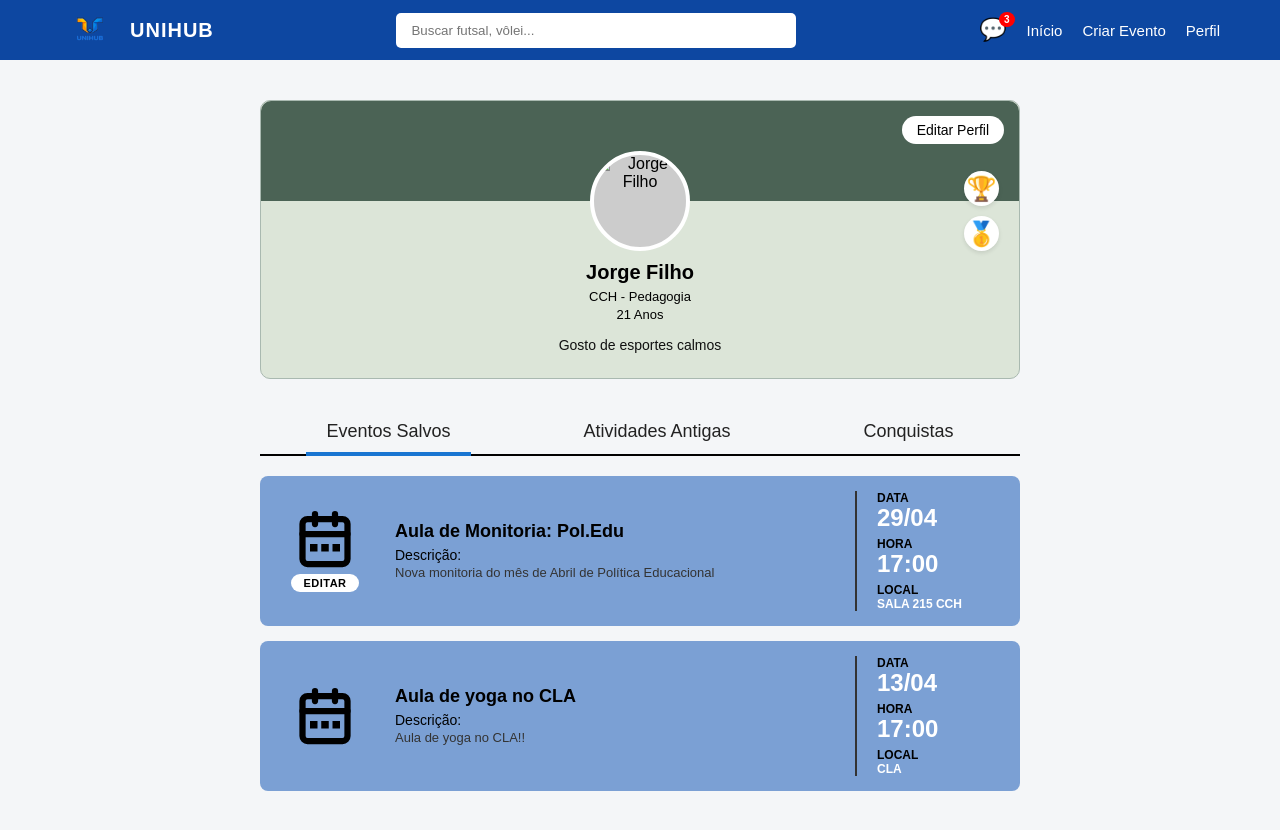
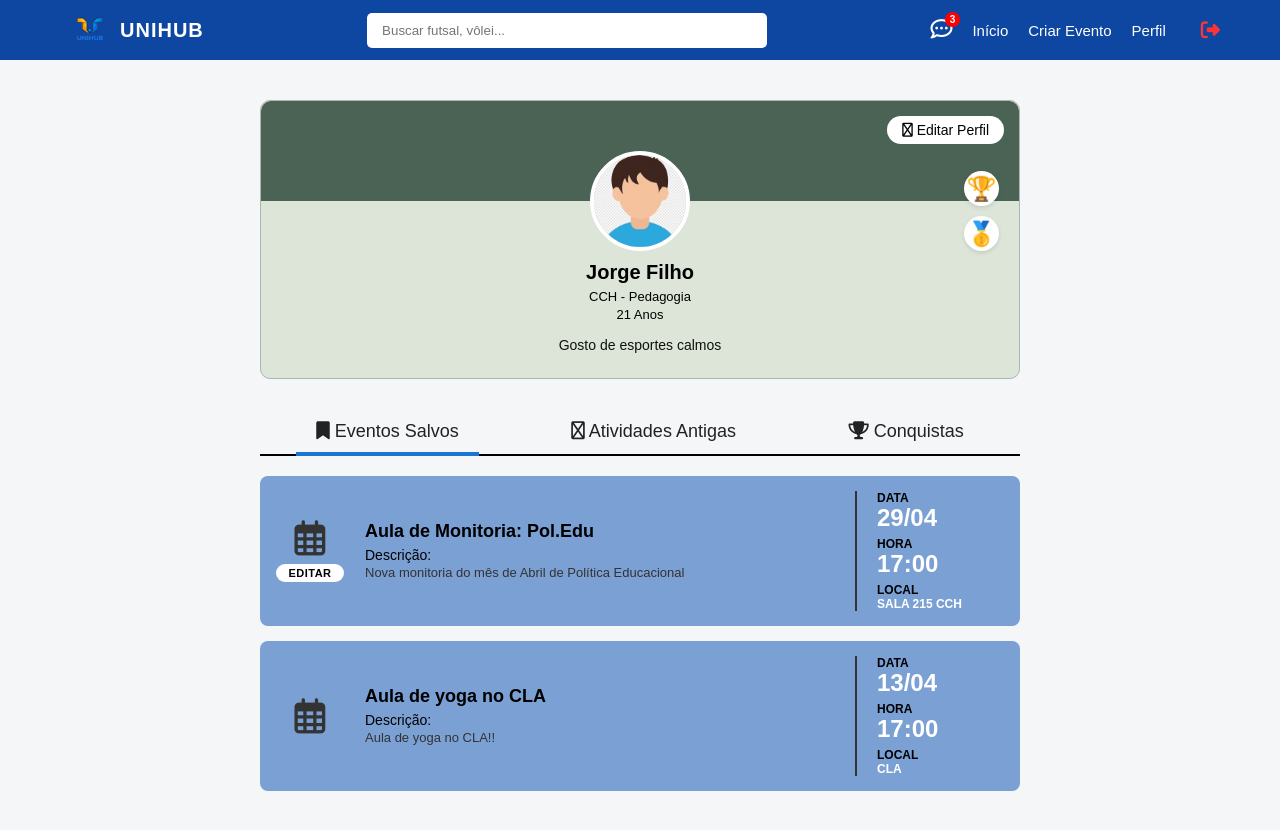
Before and after one commit to anacski/UNIHUB, a plain HTML site: page perfil.html in a window 1280 px wide. Drawn offline with Linux system fonts and the light colour scheme.

Commit message:
Padronizando página de perfil e unificando ícones com o restante do projeto

```diff
--- a/perfil.html
+++ b/perfil.html
@@ -3,21 +3,29 @@
 <head>
     <meta charset="UTF-8">
     <title>UNIHUB - Perfil</title>
+    <link rel="stylesheet" href="https://cdnjs.cloudflare.com/ajax/libs/font-awesome/6.4.0/css/all.min.css">
     <link rel="stylesheet" href="css/style-perfil.css">
 </head>
 <body>
     <nav class="navbar">
         <div class="nav-content">
             <div class="nav-left">
-                <img src="images/logo.png" class="nav-logo" alt="Logo">
-                <span class="nav-title">UNIHUB</span>
+                <a href="timeline.html" style="text-decoration: none; display: flex; align-items: center; color: inherit;">
+                    <img src="images/logo.png" class="nav-logo" alt="Logo">
+                    <span class="nav-title">UNIHUB</span>
+                </a>
             </div>
-            <input type="text" class="search-bar" placeholder="Buscar futsal, vôlei...">
+            <input type="text" id="search-bar" class="search-bar" placeholder="Buscar futsal, vôlei...">
             <div class="nav-right">
-                <div class="notif-icon">💬<span class="badge">3</span></div>
-                <a href="#">Início</a>
-                <a href="#">Criar Evento</a>
-                <a href="#">Perfil</a>
+                <a href="chat.html" class="nav-item-link" title="Mensagens">
+                    <div class="notif-icon"><i class="fa-regular fa-comment-dots"></i><span class="badge">3</span></div>
+                </a>
+                <a href="timeline.html">Início</a>
+                <a href="formulario.html">Criar Evento</a>
+                <a href="perfil.html" class="active">Perfil</a>
+                <a href="#" id="btn-sair" class="logout-link" title="Sair" style="color: #ff3333; font-size: 1.2rem; margin-left: 15px; display: flex; align-items: center; background: none; border: none; cursor: pointer;">
+                    <i class="fa-solid fa-right-from-bracket"></i>
+                </a>
             </div>
         </div>
     </nav>
@@ -25,13 +33,13 @@
     <main class="profile-container">
         <section class="profile-card">
             <div class="profile-header">
-                    <a href="editar-perfil.html">
-                <button class="btn-edit-profile">Editar Perfil</button>
-                    </a>
+                <a href="editar-perfil.html">
+                    <button class="btn-edit-profile"><i class="fa-regular fa-user-gear"></i> Editar Perfil</button>
+                </a>
             </div>
             <div class="profile-body">
                 <div class="avatar-wrapper">
-                    <img src="avatar-jorge.png" class="avatar-large" alt="Jorge Filho">
+                    <img src="images/avatar-jorge.png" class="avatar-large" alt="Jorge Filho">
                 </div>
                 <h2>Jorge Filho</h2>
                 <p class="course">CCH - Pedagogia</p>
@@ -39,31 +47,24 @@
                 <p class="bio">Gosto de esportes calmos</p>
 
                 <div class="side-badges">
-                    <span class="badge-icon">🏆</span>
-                    <span class="badge-icon">🥇</span>
+                    <span class="badge-icon" title="Campeão">🏆</span>
+                    <span class="badge-icon" title="Primeiro Lugar">🥇</span>
                 </div>
             </div>
         </section>
 
         <section class="tabs-container">
-            <div class="tab active">Eventos Salvos</div>
-            <div class="tab">Atividades Antigas</div>
-            <div class="tab">Conquistas</div>
+            <div class="tab active"><i class="fa-solid fa-bookmark"></i> Eventos Salvos</div>
+            <a href="atividades.html" class="tab" style="text-decoration: none;"><i class="fa-regular fa-clock-rotate-left"></i> Atividades Antigas</a>
+            <a href="conquistas.html" class="tab" style="text-decoration: none;"><i class="fa-solid fa-trophy"></i> Conquistas</a>
         </section>
 
         <section class="events-list">
+
             <div class="event-card">
-                <div class="event-left">
-                    <svg class="calendar-svg" viewBox="0 0 24 24" fill="none" stroke="black" stroke-width="2" stroke-linecap="round" stroke-linejoin="round">
-                        <rect x="3" y="4" width="18" height="18" rx="2" ry="2" fill="none"></rect>
-                        <line x1="16" y1="2" x2="16" y2="6"></line>
-                        <line x1="8" y1="2" x2="8" y2="6"></line>
-                        <line x1="3" y1="10" x2="21" y2="10"></line>
-                        <rect x="6" y="14" width="3" height="3" fill="black" stroke="none"></rect>
-                        <rect x="10.5" y="14" width="3" height="3" fill="black" stroke="none"></rect>
-                        <rect x="15" y="14" width="3" height="3" fill="black" stroke="none"></rect>
-                    </svg>
-                    <span class="edit-pill">EDITAR</span>
+                <div class="event-left" style="display: flex; flex-direction: column; align-items: center; justify-content: center; min-width: 70px;">
+                    <i class="fa-regular fa-calendar-days" style="font-size: 2.2rem; color: #333;"></i>
+                    <span class="edit-pill" style="margin-top: 8px;">EDITAR</span>
                 </div>
                 <div class="event-middle">
                     <h3>Aula de Monitoria: Pol.Edu</h3>
@@ -81,16 +82,8 @@
             </div>
 
             <div class="event-card">
-                <div class="event-left">
-                    <svg class="calendar-svg" viewBox="0 0 24 24" fill="none" stroke="black" stroke-width="2" stroke-linecap="round" stroke-linejoin="round">
-                        <rect x="3" y="4" width="18" height="18" rx="2" ry="2" fill="none"></rect>
-                        <line x1="16" y1="2" x2="16" y2="6"></line>
-                        <line x1="8" y1="2" x2="8" y2="6"></line>
-                        <line x1="3" y1="10" x2="21" y2="10"></line>
-                        <rect x="6" y="14" width="3" height="3" fill="black" stroke="none"></rect>
-                        <rect x="10.5" y="14" width="3" height="3" fill="black" stroke="none"></rect>
-                        <rect x="15" y="14" width="3" height="3" fill="black" stroke="none"></rect>
-                    </svg>
+                <div class="event-left" style="display: flex; align-items: center; justify-content: center; min-width: 70px;">
+                    <i class="fa-regular fa-calendar-days" style="font-size: 2.2rem; color: #333;"></i>
                 </div>
                 <div class="event-middle">
                     <h3>Aula de yoga no CLA</h3>
@@ -106,7 +99,10 @@
                     <span class="info-value-small">CLA</span>
                 </div>
             </div>
+
         </section>
     </main>
+
+    <script src="script.js"></script>
 </body>
 </html>
```
